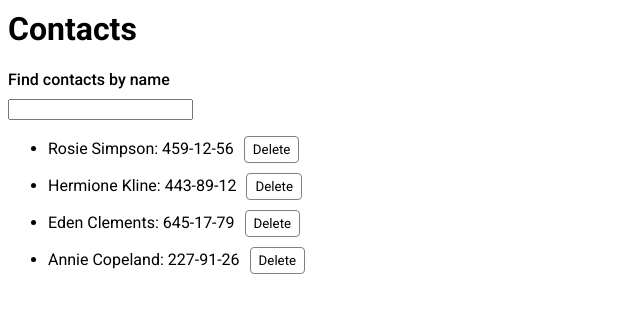
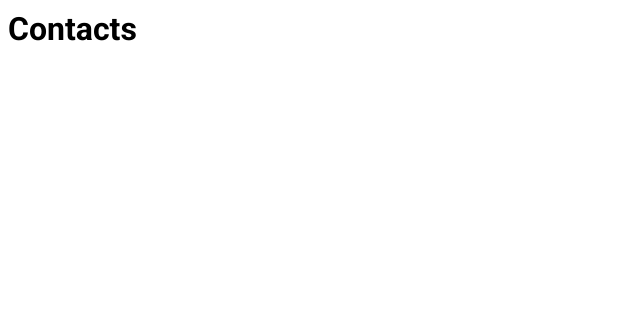
Before and after one commit to YriiHvozdetskiy/goit-react-hw-04-hooks-phonebook, a React (Create React App) app: page / in a window 1280 px wide. Shown: the part 316-628 px from the top of the page, without its empty margins (0-640 px from the left). Built offline with nearby package versions, Linux system fonts and the light colour scheme.

Commit message:
add localStorage

```diff
--- a/src/App.js
+++ b/src/App.js
@@ -1,24 +1,21 @@
 import { nanoid } from 'nanoid';
+import { useEffect, useState } from 'react';
 
 import Filter from 'components/Filter/Filter';
 import { ContactForm } from './components/ContactForm/ContactForm';
 import Title from './components/Title/Title';
 import ContactList from 'components/ContactList/ContactList';
-import { useEffect, useState } from 'react';
 
 export function App () {
-  const [contacts,setContacts] = useState([
-    { id: 'id-1', name: 'Rosie Simpson', number: '459-12-56' },
-    { id: 'id-2', name: 'Hermione Kline', number: '443-89-12' },
-    { id: 'id-3', name: 'Eden Clements', number: '645-17-79' },
-    { id: 'id-4', name: 'Annie Copeland', number: '227-91-26' },
-  ])
+  const [contacts,setContacts] = useState(()=>{
+    return JSON.parse(window.localStorage.getItem('contacts')) ?? ''
+  })
 
   const [filter,setFilter]= useState('')
 
-  // useEffect(()=>{
-  //    JSON.parse(window.localStorage.setItem('contacts',JSON.stringify(contacts)))
-  // },[contacts])
+  useEffect(()=>{
+    window.localStorage.setItem('contacts',JSON.stringify(contacts))
+  },[contacts])
 
 
   const addContact = (name, number) => {
@@ -39,25 +36,20 @@ export function App () {
   };
 
   const getVisibleContacts = () => {
-    // if (!contacts) {
-    //   return [
-    //     { id: 'id-1', name: 'Rosie Simpson', number: '459-12-56' },
-    //     { id: 'id-2', name: 'Hermione Kline', number: '443-89-12' },
-    //     { id: 'id-3', name: 'Eden Clements', number: '645-17-79' },
-    //     { id: 'id-4', name: 'Annie Copeland', number: '227-91-26' },
-    //   ]
-    // }
+    if (!contacts) return
+
     const normalizedFilter = filter.toLowerCase();
    return  contacts.filter(({name})=> name.toLowerCase().includes(normalizedFilter))
   };
 
 
   const  handleCoincidence = currentName => {
+    if (!contacts) return
+
     if (contacts.find(({ name }) => name.toLowerCase() === currentName)) {
       alert(`${currentName} is already in contacts`);
       return true;
     }
-
   };
   return (
       <>
@@ -67,7 +59,7 @@ export function App () {
           coincidence={handleCoincidence}
         />
         <Title>Contacts</Title>
-        <Filter value={filter} onChange={changeFilter} />
+        {contacts.length !== 0 && <Filter value={filter} onChange={changeFilter} />}
         <ContactList
           contacts={getVisibleContacts()}
           deleteContact={deleteContact}
--- a/src/components/ContactForm/ContactForm.jsx
+++ b/src/components/ContactForm/ContactForm.jsx
@@ -4,7 +4,7 @@ import { DebounceInput } from 'react-debounce-input';
 
 import s from './ContactForm.module.scss';
 
-export const  ContactForm =({coincidence,onSubmit})=>{
+export const  ContactForm =({coincidence= true ,onSubmit})=>{
   const [name,setName]= useState('')
   const [number,setNumber]= useState('')
 
--- a/src/components/ContactList/ContactList.jsx
+++ b/src/components/ContactList/ContactList.jsx
@@ -3,7 +3,7 @@ import s from '././ContactList.module.scss';
 function ContactList({ contacts, deleteContact }) {
   return (
     <ul className={s.list}>
-      {contacts.map(({ id, name, number }) => {
+      {contacts && contacts.map(({ id, name, number }) => {
         return (
           <li className={s.item} key={id}>
             <span>{name}</span>: <span>{number}</span>
```
